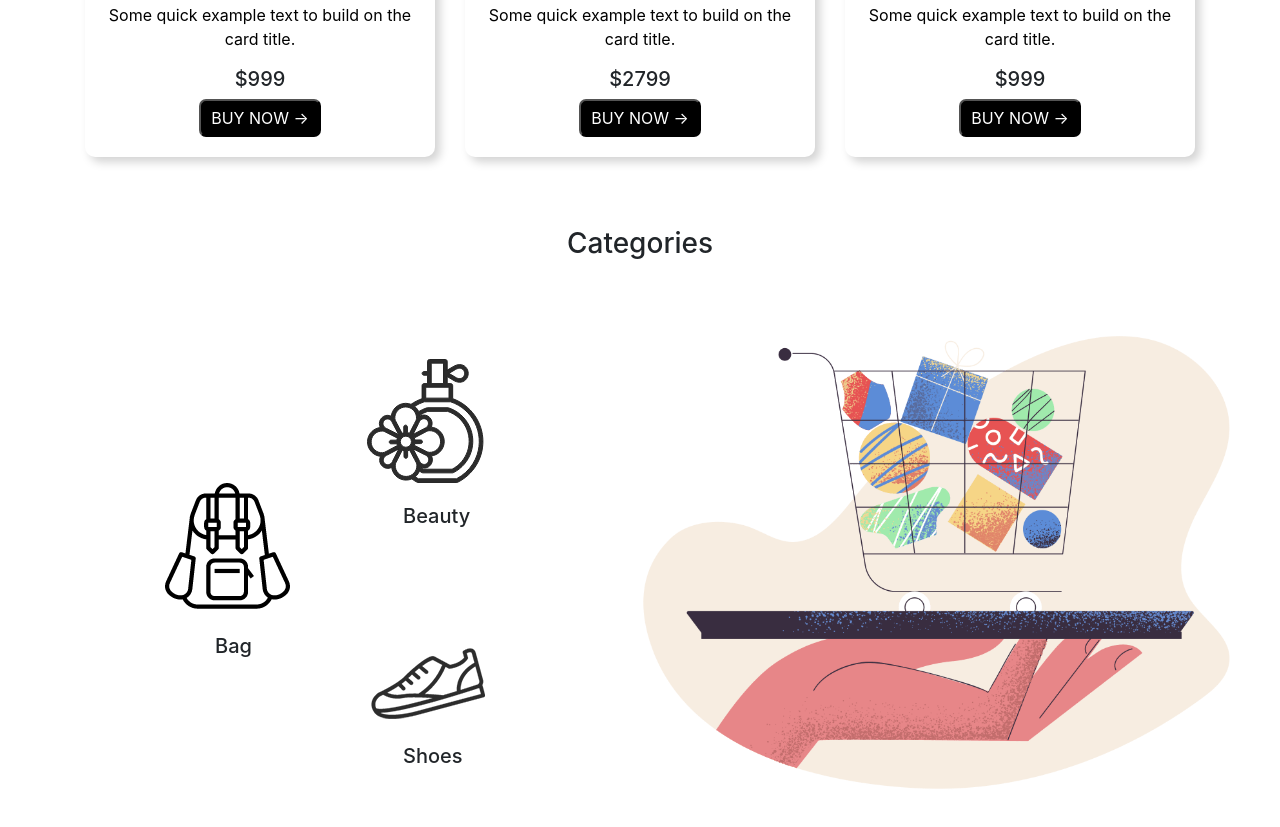
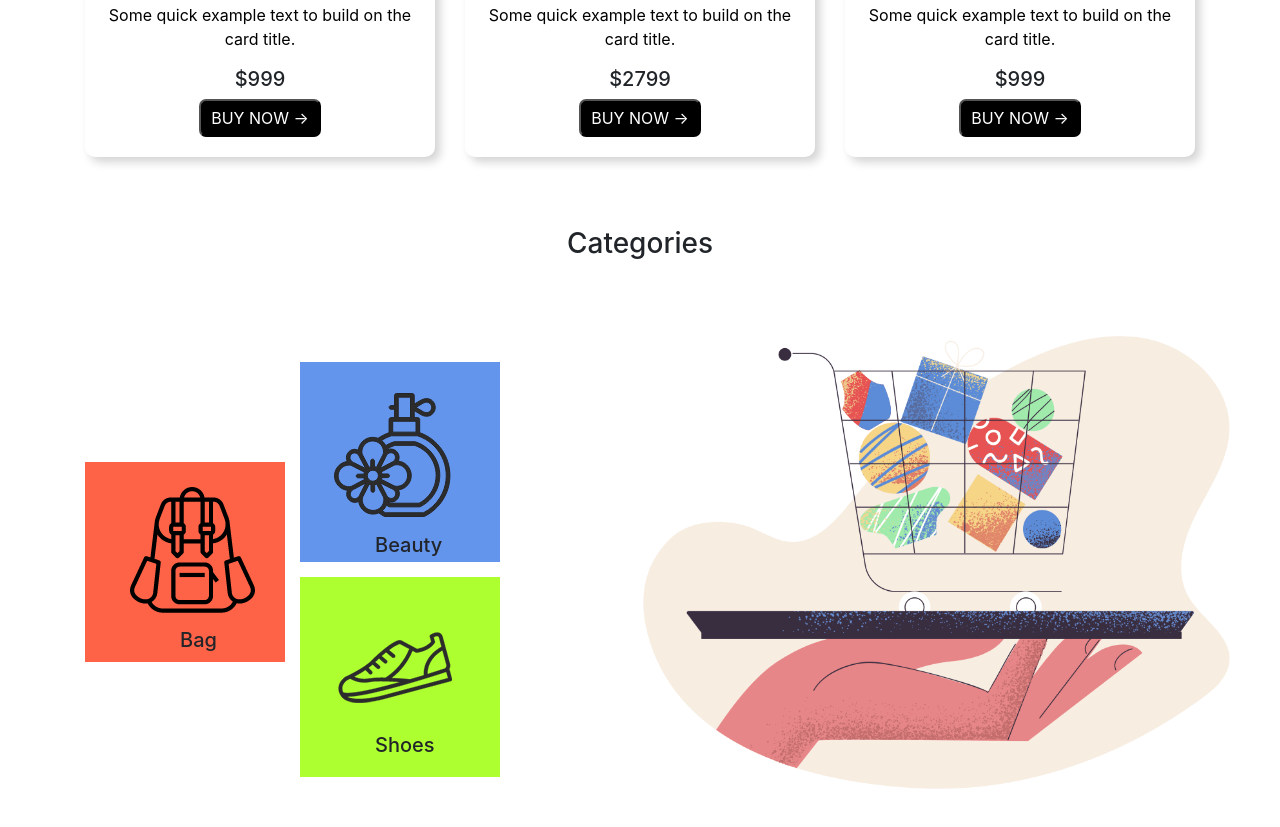
Before and after one commit to OahidZihad/hotgadget-bootstrap, a plain HTML site: page index.html in a window 1280 px wide. Shown: the part 1785-2612 px from the top of the page. Drawn offline with nearby package versions, Linux system fonts and the light colour scheme.

Commit message:
category items column layout problem solved

```diff
--- a/index.html
+++ b/index.html
@@ -7,7 +7,7 @@
     <link rel="stylesheet" href="style.css">
     <link rel="stylesheet" href="https://cdn.jsdelivr.net/npm/bootstrap@4.5.3/dist/css/bootstrap.min.css" integrity="sha384-TX8t27EcRE3e/ihU7zmQxVncDAy5uIKz4rEkgIXeMed4M0jlfIDPvg6uqKI2xXr2" crossorigin="anonymous">
 </head>
-<body>
+<body class="body">
 
     <div class="container">
         <nav class="navbar navbar-expand-lg navbar-light bg-light">
@@ -21,7 +21,7 @@
                 <a class="nav-link active" href="#home">Home<span class="sr-only">(current)</span></a>
                 <a class="nav-link" href="#product">Product</a>
                 <a class="nav-link" href="#aboutus">About Us</a>
-                <a class="nav-link" href="#contactus">Cpntact Us</a>
+                <a class="nav-link" href="#contactus">Contact Us</a>
               </div>
             </div>
           </nav>
@@ -197,23 +197,29 @@
       <h3 style="text-align: center;">Categories</h3>
       <div class="row">
         <div class="col-md-6 d-flex align-items-center">
-                <div class="col-md-3 d-flex justify-content-between">
           <div class="cat1">
+            <div style="height: 200px; width: 200px; background-color:tomato">
+              <div class="mh-100">
                 <img src="images/Categories/bag.png" alt="">
                 <h5>Bag</h5>
               </div>
             </div>
+          </div>
           <div class="col-md-3">
-                    <div class="a row align-items-start flex-column bd-highlight mb-3">
-                        <div class="mb-auto p-2 bd-highlight">
+            <div class="gap">
+              <div style="height: 200px; width: 200px; background-color:cornflowerblue">
+                <div class="a">
                   <img src="images/Categories/perfume.png" alt="">
                   <h5>Beauty</h5>
                 </div>
               </div>
-                    <div class="b row align-items-start flex-column bd-highlight mb-3">
-                        <div class="mb-auto p-2 bd-highlight">
+            </div>
+            <div class="gap">
+              <div style="height: 200px; width: 200px; background-color:greenyellow">
+                <div class="b">
                   <img src="images/Categories/shoe.png" alt="">
                   <h5>Shoes</h5>
+                </div>
               </div>
             </div>
           </div>
--- a/style.css
+++ b/style.css
@@ -1,3 +1,6 @@
+.body {
+  background-color: rgb(255, 255, 255);
+}
 .container {
   margin-bottom: 70px;
 }
@@ -39,38 +42,47 @@ p {
 .see-all {
   color: orange;
 }
-.cat1 {
-  /* background-color: coral; */
-  padding: 15px 20px;
-}
-.a {
-  /* background-color: violet; */
+/* .cat1 { */
+/* background-color: coral; */
+/* padding: 15px 20px; */
+/* } */
+/* .a {
   padding: 15px 20px;
 }
 .b {
-  /* background-color: yellowgreen; */
   padding: 15px 20px;
-}
+} */
 .a img {
-  padding: 25px 45px;
-  margin-left: 70px;
+  padding: 30px;
+  /* margin-left: 10px; */
   margin-bottom: 15px;
 }
 .b img {
-  padding: 25px 45px;
-  margin-left: 70px;
+  padding: 30px;
+  /* margin-left: 70px; */
 }
 .a h5 {
-  margin-top: -20px;
-  margin-left: 155px;
+  margin-top: -30px;
+  margin-left: 75px;
 }
 .b h5 {
   margin-top: -30px;
-  margin-left: 155px;
+  margin-left: 75px;
 }
 .cat1 h5 {
+  margin-top: -10px;
   margin-left: 95px;
 }
 .cat1 img {
   padding: 25px 45px;
 }
+.gap {
+  padding-top: 15px;
+}
+/* .background1 {
+  background-color: tomato;
+}
+.background2 {
+  background-color: fuchsia;
+  background-size: -20px;
+} */
```
Lines whose indentation alone changed are shown as unchanged.
